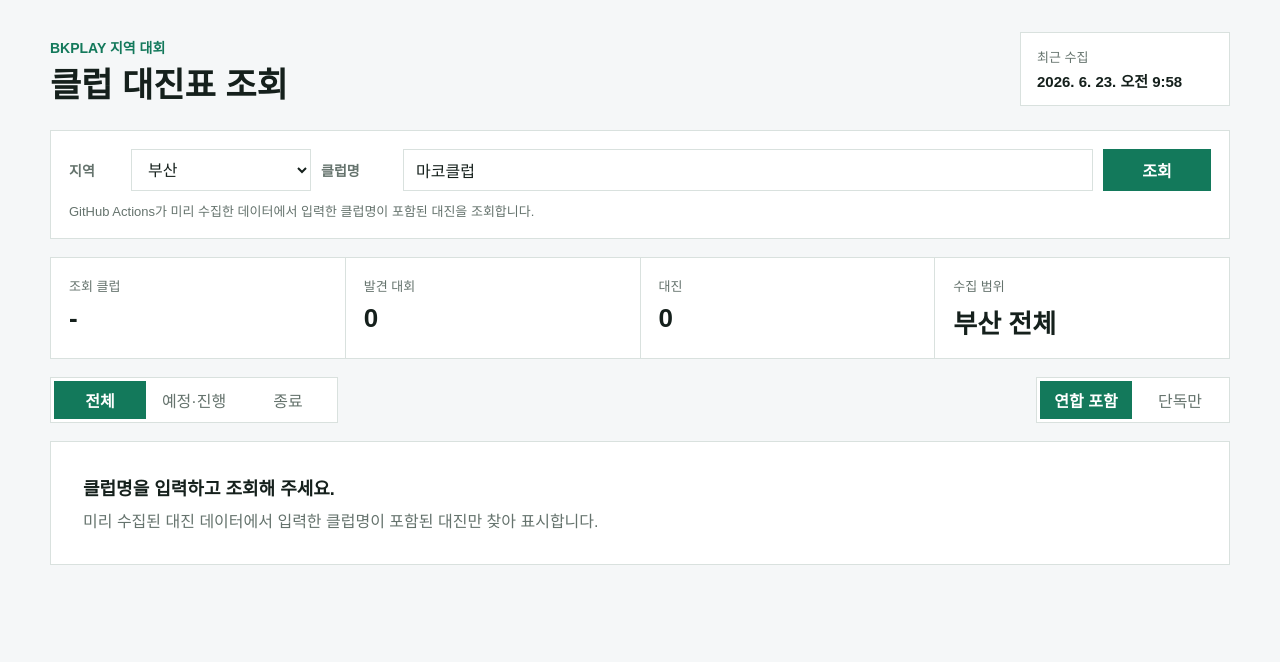
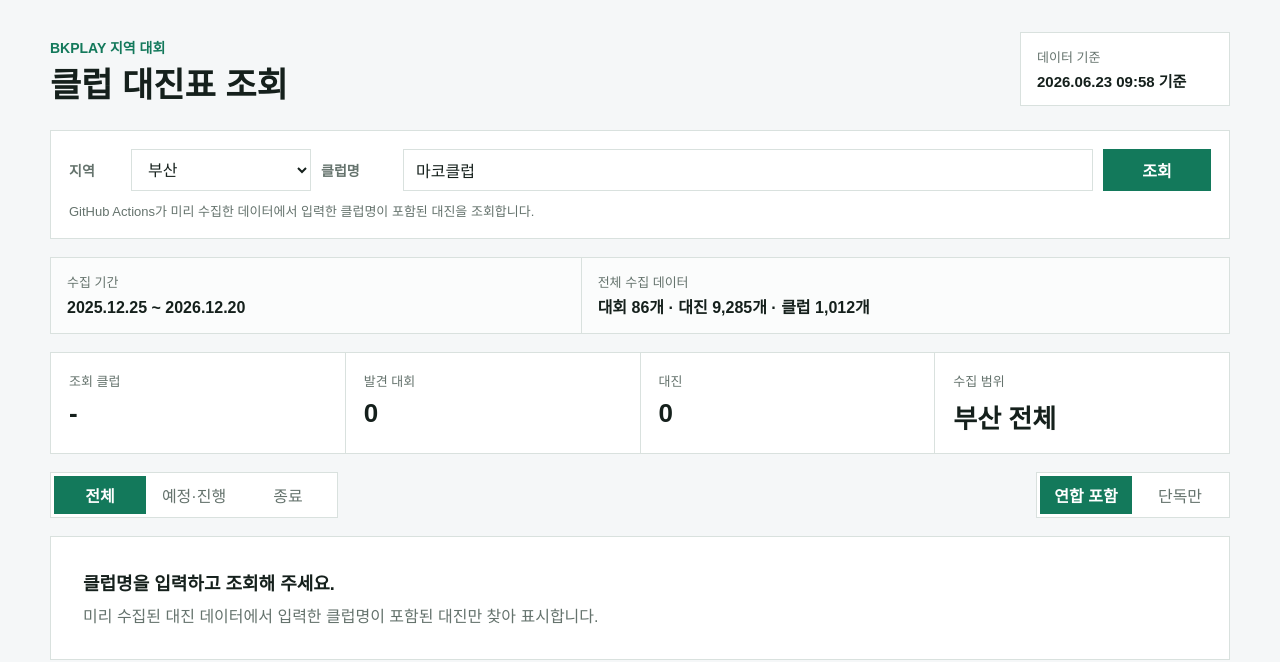
Before and after one commit to Kuneosu/bkplay-club-finder, a Next.js app: page / in a window 1280 px wide. Shown: the top 662 px of the page. Built offline with nearby package versions, Linux system fonts and the light colour scheme.

Commit message:
feat: 수집 기준 정보 표시 개선

```diff
--- a/app/globals.css
+++ b/app/globals.css
@@ -179,6 +179,34 @@ h1 {
   margin: 0;
   color: var(--muted);
   font-size: 13px;
+}
+
+.data-meta-panel {
+  display: grid;
+  grid-template-columns: minmax(220px, 0.9fr) minmax(320px, 1.1fr);
+  gap: 1px;
+  overflow: hidden;
+  border: 1px solid var(--line);
+  background: var(--line);
+  margin-bottom: 18px;
+}
+
+.data-meta-panel > div {
+  padding: 14px 16px;
+  background: #fbfcfc;
+}
+
+.data-meta-panel span {
+  display: block;
+  color: var(--muted);
+  font-size: 13px;
+}
+
+.data-meta-panel strong {
+  display: block;
+  margin-top: 6px;
+  font-size: 16px;
+  line-height: 1.35;
 }
 
 .toolbar {
@@ -806,6 +834,10 @@ code {
     grid-template-columns: repeat(2, minmax(0, 1fr));
   }
 
+  .data-meta-panel {
+    grid-template-columns: 1fr;
+  }
+
   .search-panel form {
     grid-template-columns: 1fr;
   }
--- a/components/Dashboard.tsx
+++ b/components/Dashboard.tsx
@@ -11,7 +11,7 @@ import type {
   TournamentData,
   TournamentResult
 } from "@/lib/types";
-import { toKoreanDateTime } from "@/lib/date";
+import { addDays, formatBkplayDate, toKoreanBasisDateTime, toKoreanDate } from "@/lib/date";
 import { BKPLAY_PROVINCES, formatProvinceScope, getProvinceByOrgId } from "@/lib/regions";
 import { buildSnapshotFromStaticData, filterClubIndexEntries } from "@/lib/static-search";
 
@@ -89,6 +89,28 @@ async function searchStaticData(clubName: string, provinceOrgId: string) {
     lookaheadDays: manifest.scope.lookaheadDays,
     errors: manifest.errors
   });
+}
+
+function formatNumber(value?: number) {
+  return typeof value === "number" ? new Intl.NumberFormat("ko-KR").format(value) : "-";
+}
+
+function getCollectionRangeText(manifest: StaticDataManifest | null) {
+  if (!manifest) return "-";
+
+  if (manifest.scope.searchStartDate && manifest.scope.searchEndDate) {
+    return `${formatBkplayDate(manifest.scope.searchStartDate)} ~ ${formatBkplayDate(manifest.scope.searchEndDate)}`;
+  }
+
+  if (!manifest.generatedAt) return "-";
+  const generatedAt = new Date(manifest.generatedAt);
+  if (Number.isNaN(generatedAt.getTime())) {
+    return `과거 ${manifest.scope.lookbackDays}일 ~ 미래 ${manifest.scope.lookaheadDays}일`;
+  }
+
+  return `${toKoreanDate(addDays(generatedAt, -manifest.scope.lookbackDays))} ~ ${toKoreanDate(
+    addDays(generatedAt, manifest.scope.lookaheadDays)
+  )}`;
 }
 
 function isActiveTournament(tournament: TournamentResult) {
@@ -619,8 +641,8 @@ export default function Dashboard({ initialClubName, initialProvinceOrgId }: Pro
           <h1>클럽 대진표 조회</h1>
         </div>
         <div className="refresh-box">
-          <span>최근 수집</span>
-          <strong>{toKoreanDateTime(manifest?.generatedAt || latestSnapshot?.refreshedAt)}</strong>
+          <span>데이터 기준</span>
+          <strong>{toKoreanBasisDateTime(manifest?.generatedAt || latestSnapshot?.refreshedAt)}</strong>
         </div>
       </header>
 
@@ -652,6 +674,20 @@ export default function Dashboard({ initialClubName, initialProvinceOrgId }: Pro
           </button>
         </form>
         <p>GitHub Actions가 미리 수집한 데이터에서 입력한 클럽명이 포함된 대진을 조회합니다.</p>
+      </section>
+
+      <section className="data-meta-panel" aria-label="수집 데이터 정보">
+        <div>
+          <span>수집 기간</span>
+          <strong>{getCollectionRangeText(manifest)}</strong>
+        </div>
+        <div>
+          <span>전체 수집 데이터</span>
+          <strong>
+            대회 {formatNumber(manifest?.stats.tournamentCount)}개 · 대진 {formatNumber(manifest?.stats.drawCount)}개 · 클럽{" "}
+            {formatNumber(manifest?.stats.clubCount)}개
+          </strong>
+        </div>
       </section>
 
       <section className="summary-band">
--- a/lib/date.ts
+++ b/lib/date.ts
@@ -22,3 +22,44 @@ export function toKoreanDateTime(value?: string) {
     timeZone: "Asia/Seoul"
   }).format(date);
 }
+
+export function toKoreanBasisDateTime(value?: string) {
+  if (!value) return "-";
+  const date = new Date(value);
+  if (Number.isNaN(date.getTime())) return value;
+
+  const parts = new Intl.DateTimeFormat("ko-KR", {
+    year: "numeric",
+    month: "2-digit",
+    day: "2-digit",
+    hour: "2-digit",
+    minute: "2-digit",
+    hour12: false,
+    timeZone: "Asia/Seoul"
+  }).formatToParts(date);
+  const getPart = (type: string) => parts.find((part) => part.type === type)?.value || "";
+
+  return `${getPart("year")}.${getPart("month")}.${getPart("day")} ${getPart("hour")}:${getPart("minute")} 기준`;
+}
+
+export function formatBkplayDate(value?: string) {
+  if (!value) return "-";
+  const match = value.match(/^(\d{4})(\d{2})(\d{2})$/);
+  if (!match) return value;
+  return `${match[1]}.${match[2]}.${match[3]}`;
+}
+
+export function toKoreanDate(value?: string | Date) {
+  if (!value) return "-";
+  const date = value instanceof Date ? value : new Date(value);
+  if (Number.isNaN(date.getTime())) return String(value);
+  const parts = new Intl.DateTimeFormat("ko-KR", {
+    year: "numeric",
+    month: "2-digit",
+    day: "2-digit",
+    timeZone: "Asia/Seoul"
+  }).formatToParts(date);
+  const getPart = (type: string) => parts.find((part) => part.type === type)?.value || "";
+
+  return `${getPart("year")}.${getPart("month")}.${getPart("day")}`;
+}
--- a/lib/types.ts
+++ b/lib/types.ts
@@ -114,6 +114,8 @@ export type StaticDataManifest = {
     provinceOrgIds: string[];
     lookbackDays: number;
     lookaheadDays: number;
+    searchStartDate?: string;
+    searchEndDate?: string;
     maxPages: number;
     maxTournaments: number;
     maxCategories: number;
```
Also changed, not shown: lib/bkplay/prebuild.ts (+7 -2 lines), public/data/manifest.json.
